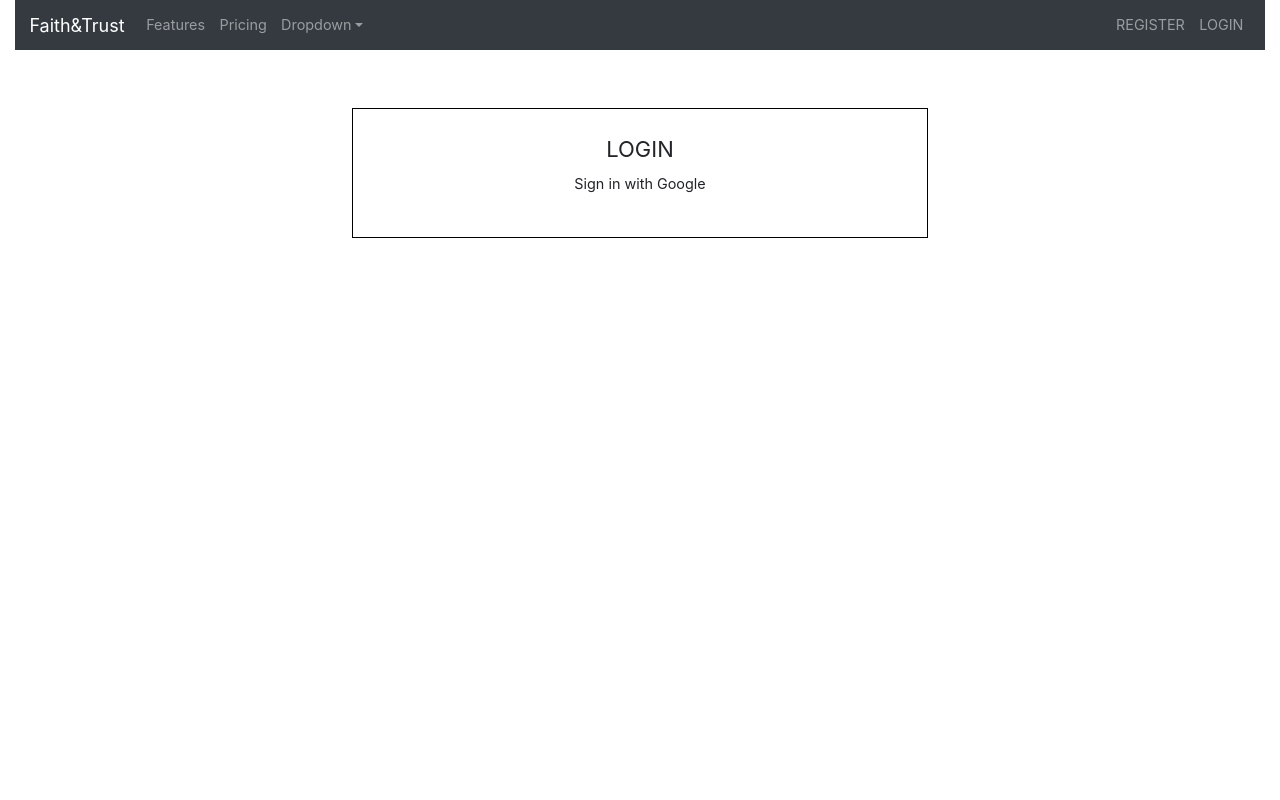
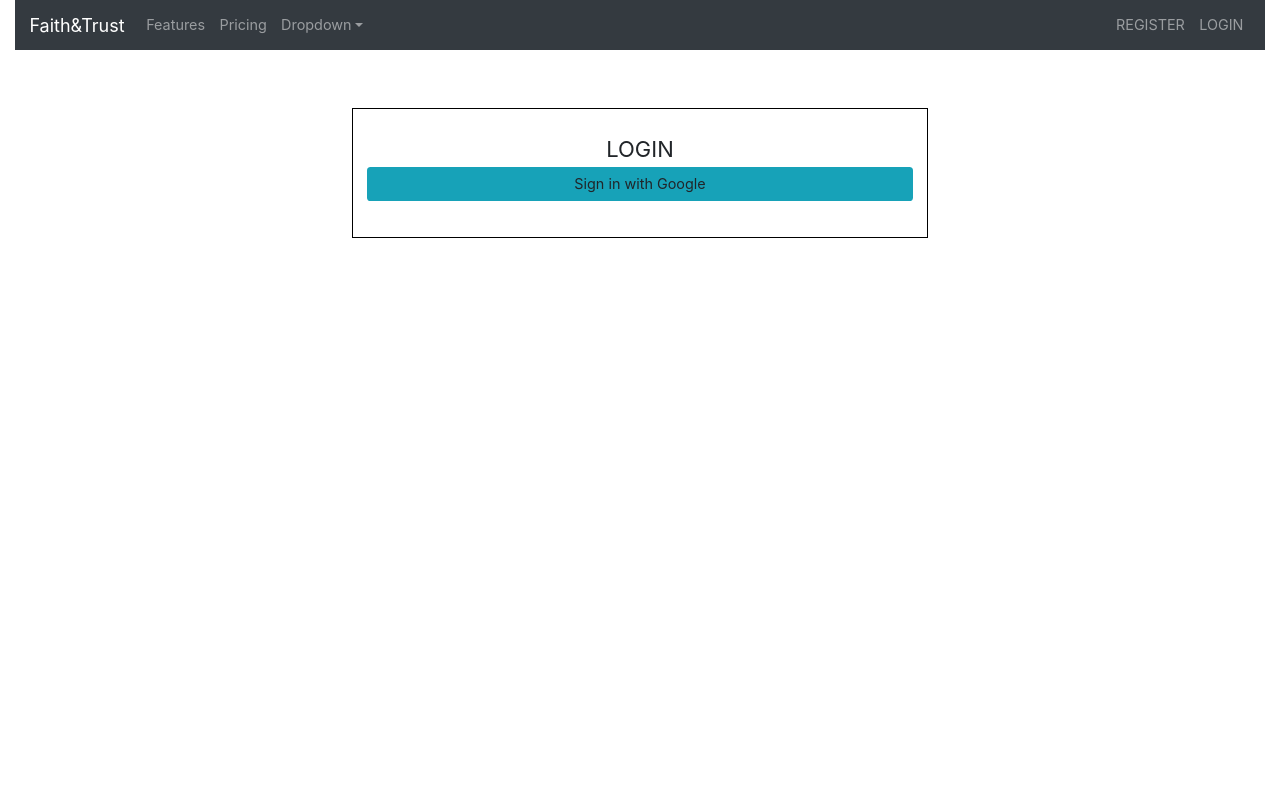
Before and after one commit to ClaytonSiby/Ecommerce-Website, a React (Create React App) app: page /login in a window 1280 px wide. Shown: the top 800 px of the page. Built offline with nearby package versions, Linux system fonts and the light colour scheme.

Commit message:
Update the Button component

```diff
--- a/src/components/Forms/Button/index.js
+++ b/src/components/Forms/Button/index.js
@@ -1,9 +1,9 @@
 import React from 'react';
-import styles from './styles.scss';
+import './styles.scss';
 
 const Button = ({ children, ...otherProps }) => {
     return (
-        <button className="btn" { ...otherProps }>
+        <button className="btn bg-info" { ...otherProps }>
             { children }
         </button>
     )
```
